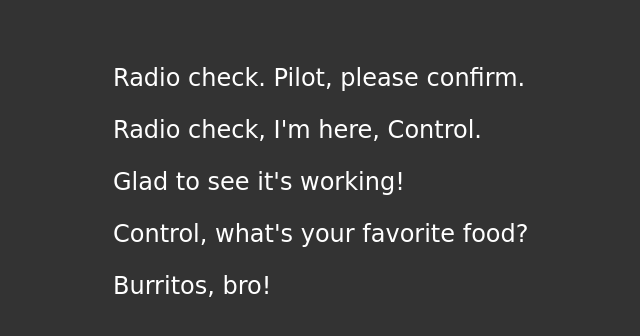
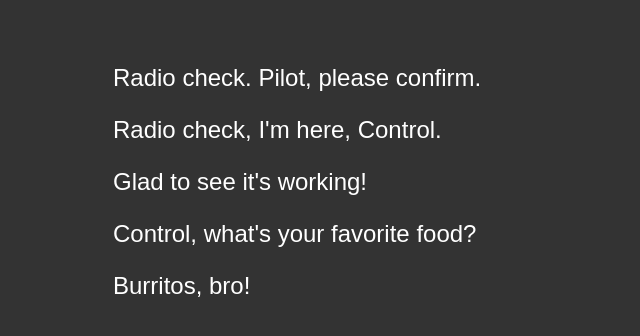
Before and after one commit to NickCerame/communication-log-control, a plain HTML site: page index.html in a window 1280 px wide. Shown: the whole page, without its empty margins (143-783 px from the left). Drawn offline with Linux system fonts and the light colour scheme.

Commit message:
changed the font family

```diff
--- a/style.css
+++ b/style.css
@@ -1,7 +1,7 @@
 body {
     color: white;
     background-color: #333;
-    font-family: 'Sacramento', cursive;
+    font-family: 'Arial', cursive;
     font-size: 150%;
     margin-top: 5%;
     margin-left: 20%;
```
